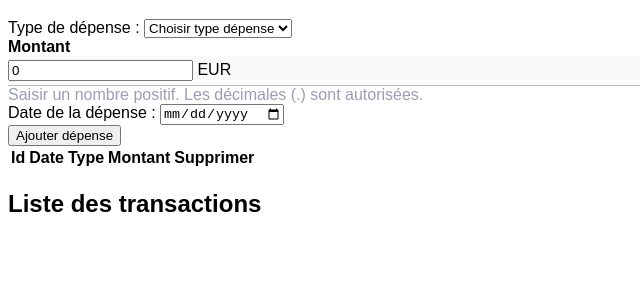
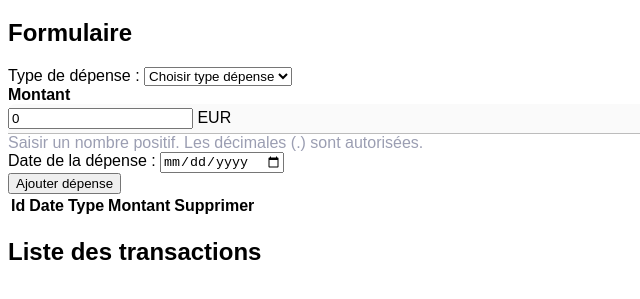
Before and after one commit to Naznouz/finperso, a website with bundled scripts: page index.html in a window 1280 px wide. Shown: the part 61-360 px from the top of the page, without its empty margins (0-640 px from the left). Built offline with nearby package versions, Linux system fonts and the light colour scheme; a web font is replaced by a local one.

Commit message:
commit form card

```diff
--- /dev/null
+++ b/components/styles/gf-form-card.css
@@ -0,0 +1,14 @@
+.card {
+    border: 1px solid #ccc;
+    border-radius: 5px;
+    padding: 20px;
+    box-shadow: 0 4px 8px 0 rgba(0, 0, 0, 0.2);
+    background-color: #fff;
+    width: 400px;
+    margin: 0 auto;
+  }
+
+  .card h2 {
+    font-size: 24px;
+    margin-bottom: 20px;
+  }
--- a/index.html
+++ b/index.html
@@ -10,6 +10,8 @@
   </head>
   <body>
     <h1>Finances Perso</h1>
+    <div class="card">
+      <h2>Formulaire</h2>
         <section id="saisie">
           <form>
             <div id="input-type">
@@ -51,6 +53,7 @@
         <section id="transactions">
           <gf-liste-transactions></gf-liste-transactions>
         </section>
+    </div>
     <script src="./gestionfin.js"></script>
   </body>
 </html>
```
Also changed, not shown: components/GfFormCard.js (added). Lines whose indentation alone changed are shown as unchanged.
